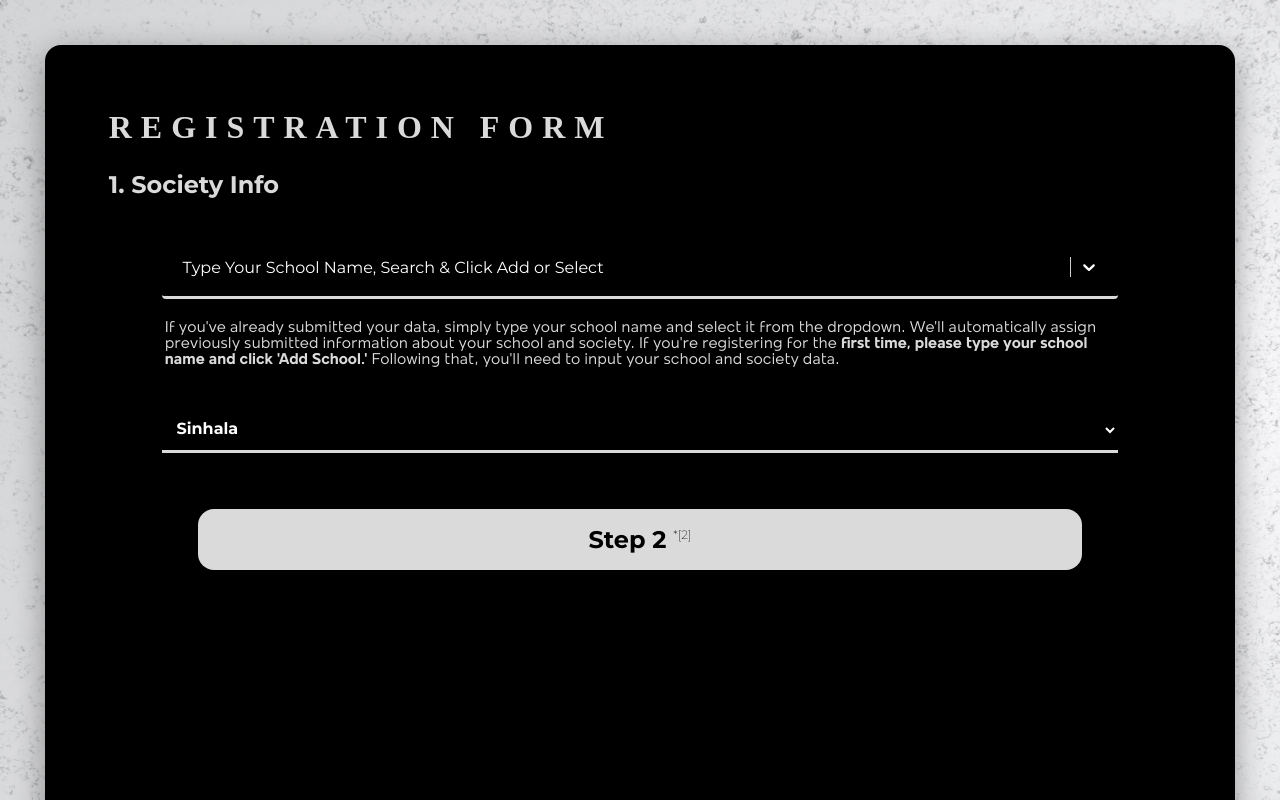
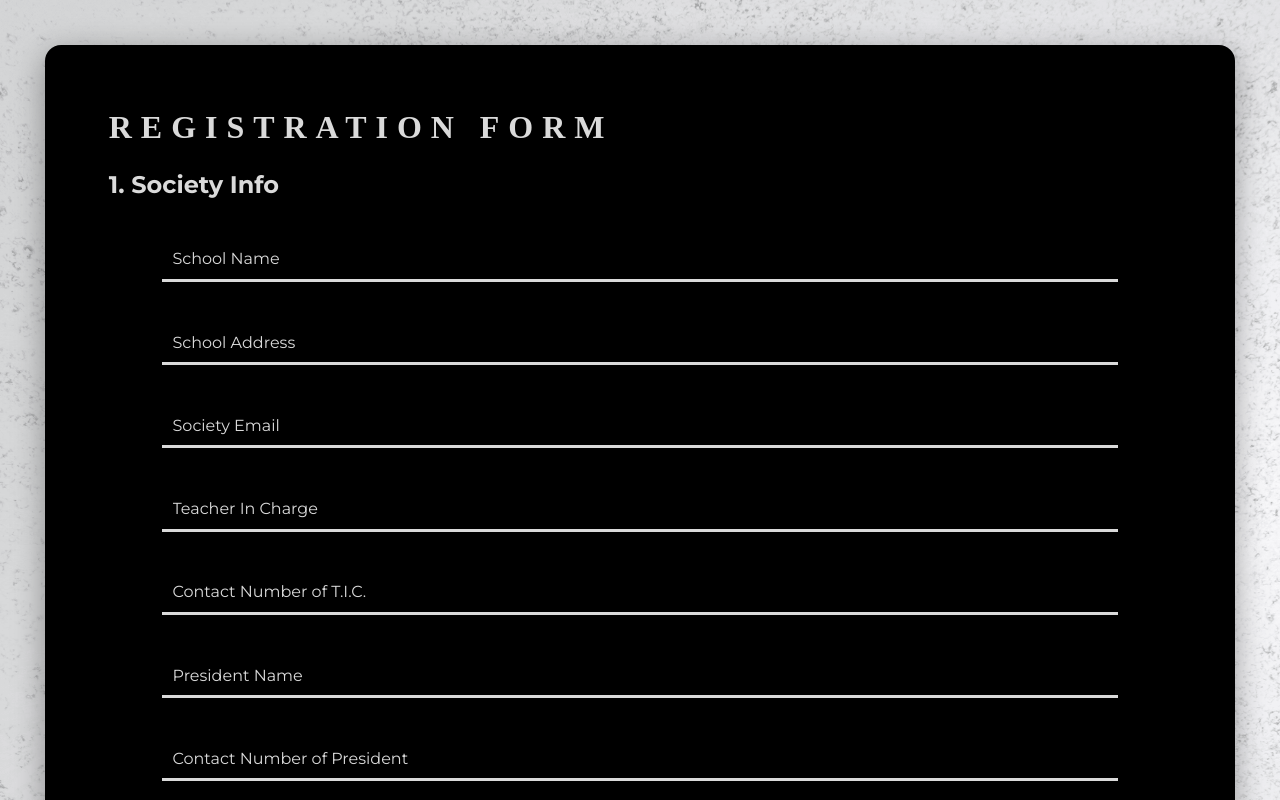
Before and after one commit to mrbhanukab/sky24, a Next.js app: page /register in a window 1280 px wide. Shown: the top 800 px of the page. Built offline with nearby package versions, Linux system fonts and the light colour scheme; no server answers; the database is empty; a web font is replaced by a local one.

Commit message:
2024-03-15

```diff
--- a/src/components/register/Step1.js
+++ b/src/components/register/Step1.js
@@ -1,10 +1,7 @@
-import React, { useState, useEffect } from "react";
+import React, { useState } from "react"; // Import useState from React
 import styles from "@/styles/register.module.css";
-import CreatableSelect from "react-select/creatable";
-import { db } from "@/components/firebase";
-import { collection, getDocs, where, query } from "firebase/firestore";
-
 export default function Step1(props) {
+  // Define state variable for form data object
   const [formData, setFormData] = useState({
     schoolName: "",
     schoolAddress: "",
@@ -13,52 +10,17 @@ export default function Step1(props) {
     ticContactNumber: "",
     presidentName: "",
     presidentContactNumber: "",
-    language: "sinhala",
+    language: "", // Default value for language select
   });
-  const [options, setOptions] = useState([]);
-  const [value, setValue] = useState(null);
-  const [add, setAdd] = useState(false);
-  useEffect(() => {
-    const fetchData = async () => {
-      const schoolsRef = collection(db, "teams");
-      const querySnapshot = await getDocs(schoolsRef);
-      const schoolNames = [];
-      querySnapshot.forEach((doc) => {
-        const schoolName = doc.data().formData.schoolName;
-        if (schoolName && !schoolNames.includes(schoolName)) {
-          schoolNames.push(schoolName);
-        }
-      });
-      const formattedOptions = schoolNames.map((name) => ({
-        value: name,
-        label: name,
-      }));
-      setOptions(formattedOptions);
-    };
-
-    fetchData();
-  }, []);
 
   const handleSubmit = (event) => {
     event.preventDefault();
+    // Save form data to session storage
     sessionStorage.setItem("formData", JSON.stringify(formData));
+    // Redirect to next step
     props.func(2);
   };
-
-  const handleCreate = (inputValue) => {
-    const newOption = { value: inputValue, label: inputValue };
-    setOptions([...options, newOption]);
-    setValue(newOption);
-    setAdd(true);
-    setFormData({
-      ...formData,
-      schoolName: inputValue,
-      // Clear schoolAddress and societyEmail when creating a new school
-      schoolAddress: "",
-      societyEmail: "",
-    });
-  };
-
+  // Function to update form data for text inputs
   const handleInputChange = (e) => {
     const { name, value } = e.target;
     setFormData({
@@ -66,59 +28,27 @@ export default function Step1(props) {
       [name]: value,
     });
   };
-
-  const handleSelectChange = async (newValue, actionMeta) => {
-    setValue(newValue);
-    if (actionMeta.action === "select-option") {
-      const schoolName = newValue.value;
-      const schoolsRef = collection(db, "teams");
-      const q = query(
-        schoolsRef,
-        where("formData.schoolName", "==", schoolName)
-      );
-      setAdd(false);
-      const querySnapshot = await getDocs(q);
-      querySnapshot.forEach((doc) => {
-        const data = doc.data().formData;
+  // Function to update form data for select input
+  const handleSelectChange = (e) => {
+    const { name, value } = e.target;
     setFormData({
       ...formData,
-          schoolName: data.schoolName,
-          schoolAddress: data.schoolAddress,
-          societyEmail: data.societyEmail,
-          teacherInCharge: data.teacherInCharge,
-          ticContactNumber: data.ticContactNumber,
-          presidentName: data.presidentName,
-          presidentContactNumber: data.presidentContactNumber,
+      [name]: value,
     });
-      });
-    }
   };
 
   return (
     <form onSubmit={handleSubmit} className={styles.Step1}>
       <h2>1. Society Info</h2>
-      <CreatableSelect
-        isClearable
-        onChange={handleSelectChange}
-        onCreateOption={handleCreate}
-        options={options}
-        value={value}
-        formatCreateLabel={(inputValue) => `Add School "${inputValue}" `}
-        className="react-select-container"
-        classNamePrefix="react-select"
-        placeholder="Type Your School Name, Search & Click Add or Select"
+      <input
+        type="text"
+        autoFocus
+        required
+        placeholder="School Name"
+        name="schoolName"
+        value={formData.schoolName}
+        onChange={handleInputChange}
       />
-      <p className={styles.p1}>
-        If you've already submitted your data, simply type your school name and
-        select it from the dropdown. We'll automatically assign previously
-        submitted information about your school and society. If you're
-        registering for the{" "}
-        <b>first time, please type your school name and click 'Add School.'</b>{" "}
-        Following that, you'll need to input your school and society data.
-      </p>
-      {add ? (
-        <>
-          {" "}
       <input
         type="text"
         placeholder="School Address"
@@ -172,16 +102,13 @@ export default function Step1(props) {
         value={formData.presidentContactNumber}
         onChange={handleInputChange}
       />
-        </>
-      ) : (
-        ""
-      )}
       <select
-        name="language"
-        value={formData.language}
-        onChange={handleInputChange}
+        name="language" // Specify the name attribute for the select element
+        value={formData.language} // Set the value to control the select element
+        onChange={handleSelectChange} // Handle the change event
         required
       >
+        <option value="">Select Language</option>
         <option value="sinhala">Sinhala</option>
         <option value="english">English</option>
         <option value="tamil">Tamil</option>
--- a/src/components/register/Step2.js
+++ b/src/components/register/Step2.js
@@ -31,7 +31,11 @@ export default function Step2(props) {
   return (
     <form onSubmit={handleSubmit} className={styles.Step1}>
       <h2>2. Team info</h2>
-      <select value={selectedTeam} onChange={handleTeamSelect} required>
+      <select
+        value={selectedTeam}
+        onChange={handleTeamSelect}
+        required
+      >
         <option value="">Select a Team</option>
         <option value="A">Team A</option>
         <option value="B">Team B</option>
--- a/src/components/register/Step3.js
+++ b/src/components/register/Step3.js
@@ -2,9 +2,9 @@ import React, { useState } from "react"; // Import useState from React
 import styles from "@/styles/register.module.css";
 
 export default function Step3(props) {
-  const [selectedCenter, setSelectedCenter] = useState("colombo");
+  const [selectedCenter, setSelectedCenter] = useState("");
   const [srcMap, setSrcMap] = useState(
-    "https://www.google.com/maps/embed?pb=!1m18!1m12!1m3!1d3961.0243835157376!2d79.86564797578664!3d6.887682618822538!2m3!1f0!2f0!3f0!3m2!1i1024!2i768!4f13.1!3m3!1m2!1s0x3ae25b3a2a7fbef7%3A0x270e752088df4370!2sIsipathana%20College!5e0!3m2!1sen!2slk!4v1708606664468!5m2!1sen!2slk"
+    "https://www.google.com/maps/embed?pb=!1m18!1m12!1m3!1d2023616.6685318546!2d79.38684658183429!3d7.8556276967505205!2m3!1f0!2f0!3f0!3m2!1i1024!2i768!4f13.1!3m3!1m2!1s0x3ae2593cf65a1e9d%3A0xe13da4b400e2d38c!2sSri%20Lanka!5e0!3m2!1sen!2slk!4v1710512392771!5m2!1sen!2slk"
   );
 
   const handleSubmit = (event) => {
@@ -33,6 +33,10 @@ export default function Step3(props) {
       setSrcMap(
         "https://www.google.com/maps/embed?pb=!1m18!1m12!1m3!1d3947.6662496668!2d80.40751270000001!3d8.3359217!2m3!1f0!2f0!3f0!3m2!1i1024!2i768!4f13.1!3m3!1m2!1s0x3afcf5a62d9a7611%3A0x387440fbae77a0ac!2sAnuradhapura%20Central%20College!5e0!3m2!1sen!2slk!4v1708613797222!5m2!1sen!2slk"
       );
+    } else if (selectedValue === "") {
+      setSrcMap(
+        "https://www.google.com/maps/embed?pb=!1m18!1m12!1m3!1d2023616.6685318546!2d79.38684658183429!3d7.8556276967505205!2m3!1f0!2f0!3f0!3m2!1i1024!2i768!4f13.1!3m3!1m2!1s0x3ae2593cf65a1e9d%3A0xe13da4b400e2d38c!2sSri%20Lanka!5e0!3m2!1sen!2slk!4v1710512392771!5m2!1sen!2slk"
+      );
     }
   };
 
@@ -45,6 +49,7 @@ export default function Step3(props) {
         onChange={handleSelectChange}
         required
       >
+        <option value="">Select a Exam Center</option>
         <option key="colombo" value="colombo">
           Isipathana College &#44; Colombo
         </option>
--- a/src/components/register/Step4.js
+++ b/src/components/register/Step4.js
@@ -169,25 +169,38 @@ const Step4 = (props) => {
               </p>
               <p className={styles.p}>
                 Language:
-                <span className={styles.note1}>*[3]</span>
-                <input
-                  type="text"
+                <select
                   name="language"
                   value={formData.language}
-                  onChange={handleInputChange}
-                />
+                  onChange={(e) =>
+                    setFormData({ ...formData, language: e.target.value })
+                  }
+                  required
+                >
+                  <option value="">Select Language</option>
+                  <option value="sinhala">Sinhala</option>
+                  <option value="english">English</option>
+                  <option value="tamil">Tamil</option>
+                  <option value="multilingual">
+                    Multilingual <span className={styles.note}>*[1]</span>
+                  </option>
+                </select>
               </p>
             </div>
             <div className={styles.card}>
               <h3>Team Info</h3>
               <p className={styles.p}>
-                Selected Team: <span className={styles.note1}>*[4]</span>
-                <input
-                  type="text"
-                  name="selectedTeam"
+                Selected Team:
+                <select
                   value={selectedTeam}
-                  onChange={handleInputChange}
-                />
+                  onChange={(e) => setSelectedTeam(e.target.value)}
+                  required
+                >
+                  <option value="">Select a Team</option>
+                  <option value="A">Team A</option>
+                  <option value="B">Team B</option>
+                  <option value="C">Team C</option>
+                </select>
               </p>
               {members.map((member, index) => (
                 <li key={index} type="none">
@@ -213,13 +226,19 @@ const Step4 = (props) => {
             <div className={styles.card}>
               <h3>Exam Center</h3>
               <p className={styles.p}>
-                <span className={styles.note1}>*[5]</span>
-                <input
-                  type="text"
-                  name="selectedCenter"
+                <select
                   value={selectedCenter}
-                  onChange={handleInputChange}
-                />
+                  onChange={(e) => setSelectedCenter(e.target.value)}
+                  required
+                >
+                  <option value="">Select an Exam Center</option>
+                  <option value="colombo">Isipathana College, Colombo</option>
+                  <option value="matara">Rahula College, Matara</option>
+                  <option value="kandy">St.Sylvester's College, Kandy</option>
+                  <option value="anuradhapura">
+                    Anuradhapura Central College, Anuradhapura
+                  </option>
+                </select>
               </p>
             </div>
           </div>
--- a/src/pages/register.js
+++ b/src/pages/register.js
@@ -83,15 +83,6 @@ export default function Register() {
                 the end of the form before submitting it to the database.
               </li>
               <li>
-                Language should be one of English, Sinhala, Tamil, or
-                Multilingual.
-              </li>
-              <li>The team should be either A, B, or C.</li>
-              <li>
-                The exam center should be one in Colombo, Matara, Kandy, or
-                Anuradhapura.
-              </li>
-              <li>
                 If you accidentally submitted incorrect details when filling out
                 the form for the database, please &nbsp;
                 <a
--- a/src/styles/register.module.css
+++ b/src/styles/register.module.css
@@ -1,12 +1,22 @@
 .p input {
-  margin-top: 1vh !important;
+  margin: 0vh !important;
+  /* border-bottom: #ffffff  !important; */}
+
+.p select {
+  margin: 0% !important;
+  width: 75% !important;
 }
 
 .p {
   display: flex;
   flex-direction: column;
+  flex-wrap: wrap;
+  width: 100% !important;
+  padding: 1rem;
+  /* background-color: #bc4749; */
+  justify-content: space-around !important;
   align-items: flex-start;
-  padding: 1rem;
+  align-content: flex-start !important;
 }
 
 .p1 {
```
Lines whose indentation alone changed are shown as unchanged.
